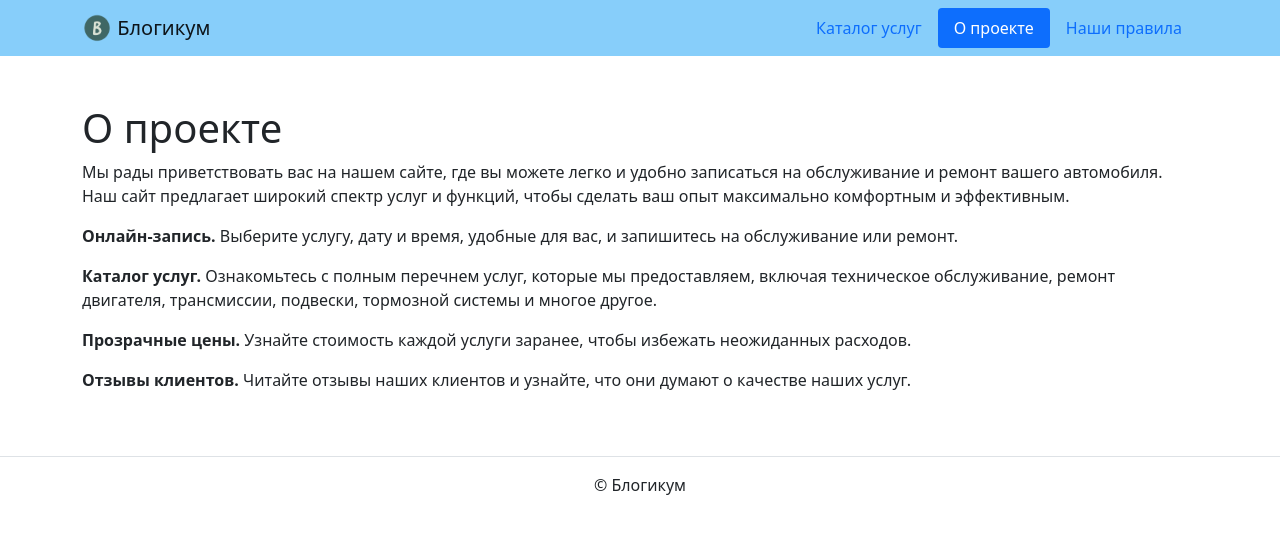
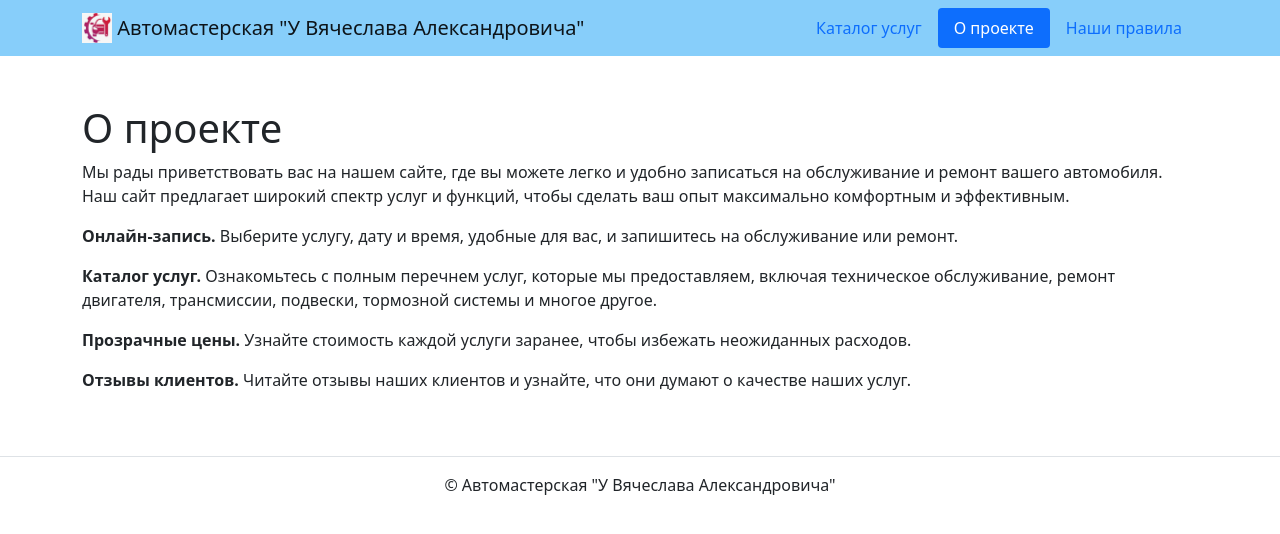
Before and after one commit to AeternaGlor/car_repair_shop, a Django app: page /pages/about/ in a window 1280 px wide. Shown: the top 534 px of the page. Run offline with Django 3.2, Linux system fonts and the light colour scheme; some libraries are stand-ins or nearby versions.

Commit message:
Change base

```diff
--- a/car_repair_shop/templates/base.html
+++ b/car_repair_shop/templates/base.html
@@ -9,7 +9,7 @@
     <link rel="icon" href="{% static 'img/fav/favicon.ico' %}" type="image">
     <link rel="apple-touch-icon" sizes="180x180" href="{% static 'img/fav/apple-touch-icon.png' %}">
     <link rel="icon" type="image/png" sizes="32x32" href="{% static 'img/fav/favicon-32x32.png' %}">
-    {% comment %} <link rel="icon" type="image/png" sizes="16x16" href="{% static 'img/fav/favicon-16x16.png' %}"> {% endcomment %}
+    <link rel="icon" type="image/png" sizes="16x16" href="{% static 'img/fav/favicon-16x16.png' %}">
     <link rel="stylesheet" href="{% static 'css/bootstrap.min.css' %}">
     <title>{% block title %}Каталог услуг{% endblock %}</title>
   </head>
@@ -17,9 +17,9 @@
     <header>
       <nav class="navbar navbar-light" style="background-color: lightskyblue">
         <div class="container">
-          <a class="navbar-brand" href="index.html">
-            <img src="{% static 'img/logo.png' %}" width="30" height="30" class="d-inline-block align-top" alt="">
-            Блогикум
+          <a class="navbar-brand" href="{% url 'service:index' %}">
+            <img src="{% static 'img/logo_cars.png' %}" width="30" height="30" class="d-inline-block align-top" alt="">
+            Автомастерская "У Вячеслава Александровича"
           </a>
           <ul class="nav  nav-pills">
             <li class="nav-item">
@@ -55,7 +55,7 @@
       </div>
     </main>
     <footer class="border-top text-center py-3">
-      <p>© Блогикум</p>
+      <p>© Автомастерская "У Вячеслава Александровича"</p>
     </footer>
   </body>
 </html>
```
Also changed, not shown: car_repair_shop/static_dev/img/logo_cars.png (added).
